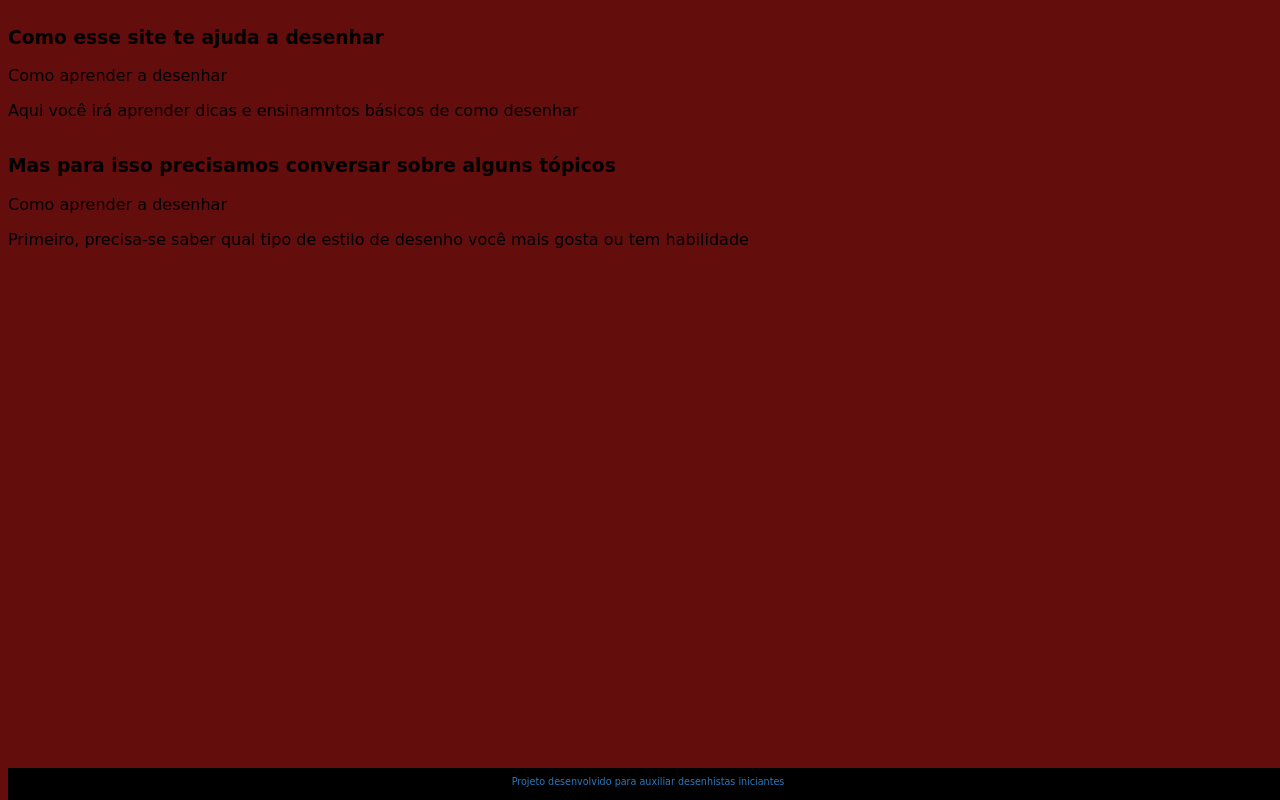
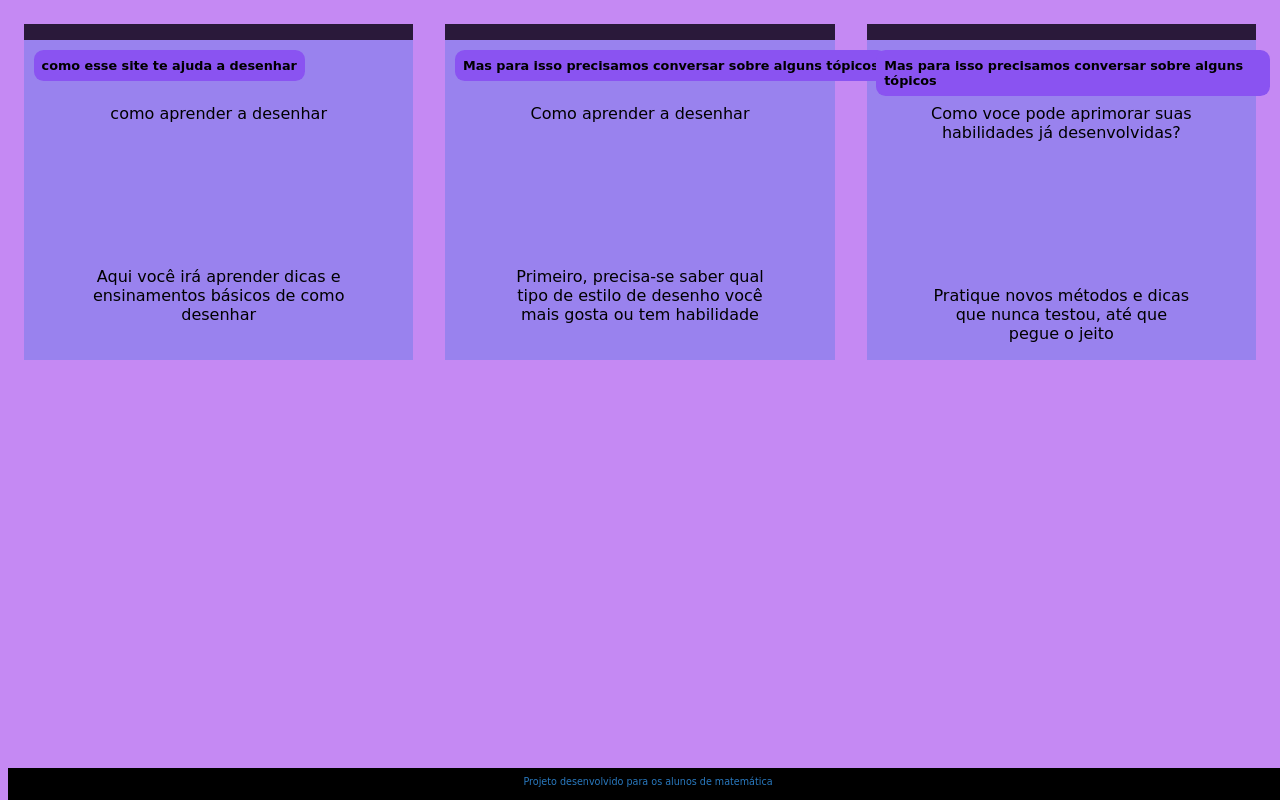
Before and after one commit to YasminVmVentura/Projeto-Final, a plain HTML site: page index.html in a window 1280 px wide. Drawn offline with Linux system fonts and the light colour scheme.

Commit message:
Add files via upload

```diff
--- a/assets/style.css
+++ b/assets/style.css
@@ -1,27 +1,15 @@
-:root{
-    --text-color:#fff;
-    --card-back-color: #f70094de;
-    --card-back-color: #ea82c4;
+:root {
+    --text-color:white;
+    --card-front-color:rgb(153, 130, 238);
+    --card-back-color:rgb(22, 170, 196);
 }
-body{
-    background-color:rgb(99, 13, 13);
-    font-family: cursive;
+body {
+    background-color: rgb(197, 137, 243);
+    color: black;
+    font-family:cursive;
 }
-footer {
-    background-color:black;
-    color:rgb(41, 121, 191);
-    position:fixed;
-    bottom:0%;
-    width:100%;
-    height: 2rem;
-}
-footer p{
-    text-align: center;
-    font-size: 0.6rem;
-    margin-top: 0.5rem;
-}
-.cartao_conteudo {
-    background-color: var(--card-font-color);
+.cartao__conteudo {
+    background-color: var(--card-front-color);
     text-align: center;
     height: 100%;
 }
@@ -30,5 +18,35 @@ footer p{
     flex-wrap: wrap;
 }
 .cartao {
-    margin: 1rem 1rem:
+    margin: 1rem 1rem;
+    background-color: rgb(42, 25, 58);
+    height: 20rem;
+    flex-grow: 1;
+    flex-basis: calc(33% - 6rem);
 }
+.cartao__conteudo p {
+    padding: 4rem;
+
+}
+.cartao__conteudo h3 {
+    background-color:rgb(138, 83, 241) ;
+    text-align: left;
+    padding: 0.5rem;
+    position: absolute;
+    margin: 0.6rem;
+    border-radius: 0.6rem;
+    font-size: 1vw;
+}
+footer {
+    background-color:black;
+    color: rgb(41, 121, 191);
+    position: fixed;
+    bottom: 0;
+    width: 100%;
+    height: 2rem;
+}
+footer p {
+    text-align: center;
+    font-size: 0.6rem;
+    margin-top: 0.5rem;
+}
--- a/index.html
+++ b/index.html
@@ -1,44 +1,52 @@
 <!DOCTYPE html>
-<html lang="en">
+<html lang="pt-br">
 
 <head>
     <meta charset="UTF-8">
+    <meta http-equiv="X-UA-Compatible" content="IE=edge">
     <meta name="viewport" content="width=device-width, initial-scale=1.0">
     <link rel="stylesheet" href="assets/style.css">
-    <title>desenho</title>
+    <title>matemática</title>
 </head>
 
 <body>
     <main>
         <section id="container">
-            <article clas="cartao">
+            <article class="cartao">
                 <div class="cartao__conteudo">
-                    <h3>Como esse site te ajuda a desenhar</h3>
+                    <h3>como esse site te ajuda a desenhar</h3>
                 <div class="cartao__conteudo__pergunta">
-                       <p>Como aprender a desenhar</p>
+                    <p> como aprender a desenhar </p>
                 </div>
                 <div class="cartao__conteudo__resposta">
-                        <p>Aqui você irá aprender dicas e ensinamntos básicos de como desenhar</p>
+                    <p> Aqui você irá aprender dicas e ensinamentos básicos de como desenhar</p>
                 </div>
-                    <section id="container">
-                        <article clas="cartao">
+            </article>
+            <article class="cartao">
                 <div class="cartao__conteudo">
                     <h3>Mas para isso precisamos conversar sobre alguns tópicos</h3>
                 <div class="cartao__conteudo__pergunta">
-                                <p>Como aprender a desenhar </p>
+                    <p> Como aprender a desenhar</p>
                 </div>
                 <div class="cartao__conteudo__resposta">
-                                <p>Primeiro, precisa-se saber qual tipo de estilo de desenho você mais gosta ou tem
+                    <p> Primeiro, precisa-se saber qual tipo de estilo de desenho você mais gosta ou tem
                         habilidade</p>
                 </div>
             </article>
+            <article class="cartao">
+                <div class="cartao__conteudo">
+                    <h3>Mas para isso precisamos conversar sobre alguns tópicos</h3>
+                <div class="cartao__conteudo__pergunta">
+                    <p> Como voce pode aprimorar suas habilidades já desenvolvidas?</p>
+                </div>
+                <div class="cartao__conteudo__resposta">
+                    <p> Pratique novos métodos e dicas que nunca testou, até que pegue o jeito </p>
+                </div>
+            </article>
         </section>
-
     </main>
     <footer>
-        <p>Projeto desenvolvido para auxiliar desenhistas iniciantes</p>
+        <p>Projeto desenvolvido para os alunos de matemática</p>
     </footer>
-
 </body>
-
 </html>
```
Lines whose indentation alone changed are shown as unchanged.
